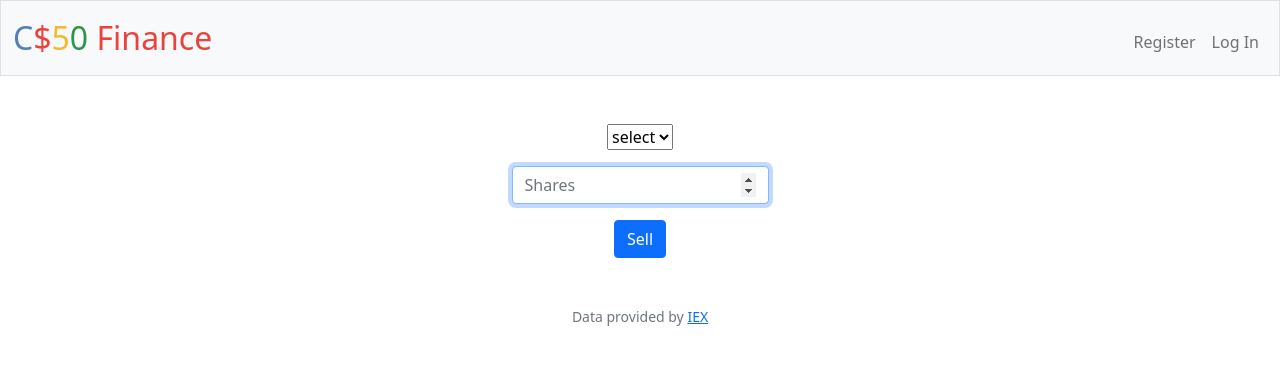
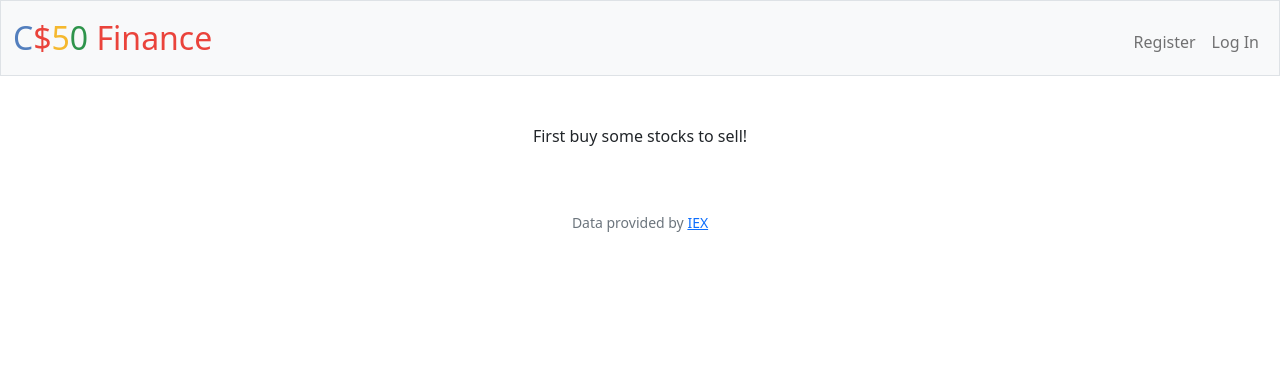
Before and after one commit to kailashchoudhary11/cs50x, a Flask app: template finance/templates/sell.html in a window 1280 px wide. Shown: the top 365 px of the page. Run offline with Flask 2, Linux system fonts and the light colour scheme; the template is opened without the code that fills it, so the values that code supplies are empty; some libraries are stand-ins or nearby versions.

Commit message:
Sun, Apr 24, 2022, 7:07 AM +00:00

```diff
--- a/finance/templates/sell.html
+++ b/finance/templates/sell.html
@@ -5,6 +5,10 @@
 {% endblock %}
 
 {% block main %}
+
+{% if symbols %}
+
+
 <form action="/sell" method="post">
     <div class="mb-3">
         <select name="symbol" id="symbol">
@@ -19,4 +23,7 @@
     </div>
     <button class="btn btn-primary" type="submit">Sell</button>
 </form>
+{% else %}
+<p>First buy some stocks to sell!</p>
+{% endif %}
 {% endblock %}
```
Also changed, not shown: finance/finance.db. Lines whose indentation alone changed are shown as unchanged.
